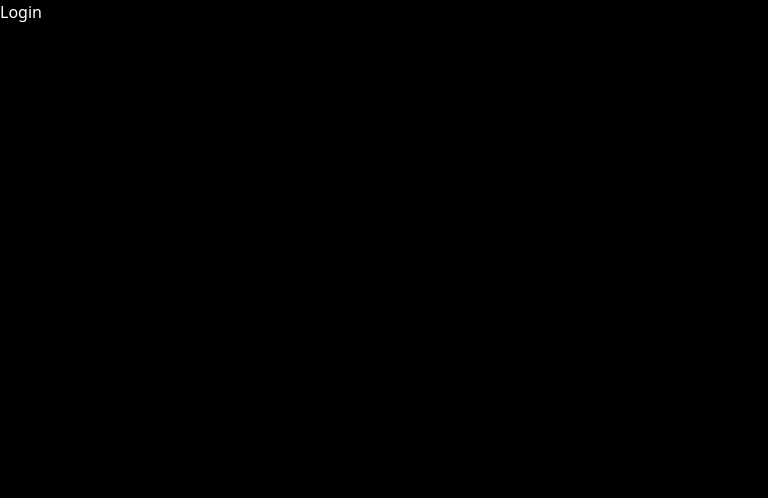
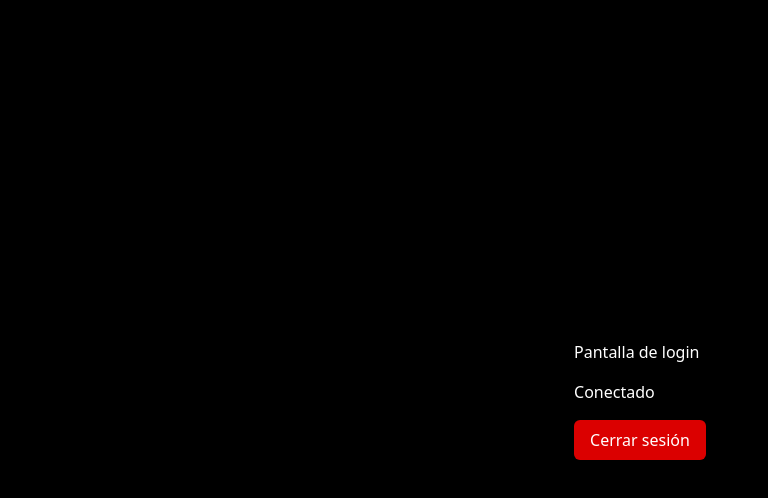
Before and after one commit to EA-Morales/movies-posters, a React (Vite) app: page /Login in a window 1280 px wide. Shown: the top 498 px of the page, without its empty margins (0-768 px from the left). Built offline with nearby package versions, Linux system fonts and the light colour scheme.

Commit message:
userContext and Login working
the code needs refactor, now is just a test

```diff
--- a/src/components/Navbar.jsx
+++ b/src/components/Navbar.jsx
@@ -1,16 +1,30 @@
 import { Link } from 'react-router-dom';
 
+import { useContext } from 'react';
+import { UserContext } from '../lib/context/UserProvider';
+
 const Navbar = () => {
+	const { user, signOut } = useContext(UserContext);
+
 	return (
 		<div className='flex justify-between py-2 px-4'>
 			<p className='text-4xl font-bold text-netflix-primary'>
 				Logo de net-flis
 			</p>
-			<Link to='/login'>
-				<button className='bg-netflix-primary py-2 px-4 rounded-md font-medium'>
-					Login
+
+			{user ? (
+				<button
+					className='bg-netflix-primary py-2 px-4 rounded-md font-medium'
+					onClick={signOut}>
+					Logout
 				</button>
-			</Link>
+			) : (
+				<Link to='/login'>
+					<button className='bg-netflix-primary py-2 px-4 rounded-md font-medium'>
+						Login
+					</button>
+				</Link>
+			)}
 		</div>
 	);
 };
--- /dev/null
+++ b/src/lib/context/UserProvider.jsx
@@ -0,0 +1,23 @@
+import { useState, createContext } from 'react';
+
+export const UserContext = createContext();
+
+const UserProvider = ({ children }) => {
+	const [user, setUser] = useState(true);
+
+	const signIn = () => {
+		setUser(true);
+	};
+
+	const signOut = () => {
+		setUser(false);
+	};
+
+	return (
+		<UserContext.Provider value={{ user, signIn, signOut }}>
+			{children}
+		</UserContext.Provider>
+	);
+};
+
+export default UserProvider;
--- a/src/main.jsx
+++ b/src/main.jsx
@@ -1,6 +1,9 @@
 import React from 'react';
 import ReactDOM from 'react-dom/client';
+
 import { BrowserRouter, Routes, Route } from 'react-router-dom';
+import UserProvider from './lib/context/UserProvider';
+
 import App from './App';
 import Login from './pages/Login';
 import './styles/index.css';
@@ -8,10 +11,12 @@ import './styles/index.css';
 ReactDOM.createRoot(document.getElementById('root')).render(
 	<React.StrictMode>
 		<BrowserRouter>
-			<Routes>
-				<Route path='/' element={<App />} />
-				<Route path='Login' element={<Login />} />
-			</Routes>
+			<UserProvider>
+				<Routes>
+					<Route path='/' element={<App />} />
+					<Route path='Login' element={<Login />} />
+				</Routes>
+			</UserProvider>
 		</BrowserRouter>
 	</React.StrictMode>
 );
--- a/src/pages/Login.jsx
+++ b/src/pages/Login.jsx
@@ -1,6 +1,32 @@
+import { useContext } from 'react';
+import { Link } from 'react-router-dom';
+import { UserContext } from '../lib/context/UserProvider';
 
 const Login = () => {
-  return <div>Login</div>;
+	const { user, signIn, signOut } = useContext(UserContext);
+
+	return (
+		<div className='min-h-screen flex justify-center items-center'>
+			<div className='flex flex-col gap-4'>
+				<h1>Pantalla de login</h1>
+				<h2>{user ? 'Conectado' : 'Desconectado'}</h2>
+				{user ? (
+					<button
+						className='bg-netflix-primary py-2 px-4 rounded-md font-medium'
+						onClick={signOut}>
+						Cerrar sesión
+					</button>
+				) : (
+					<Link
+						to={'/'}
+						className='bg-netflix-primary py-2 px-4 rounded-md font-medium'
+						onClick={signIn}>
+						Iniciar sesión
+					</Link>
+				)}
+			</div>
+		</div>
+	);
 };
 
 export default Login;
```
Also changed, not shown: jsconfig.json (added, +8 -0 lines).
